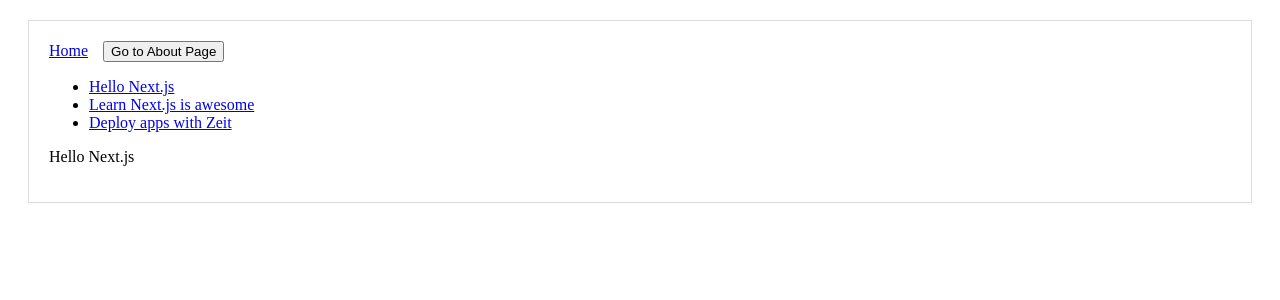
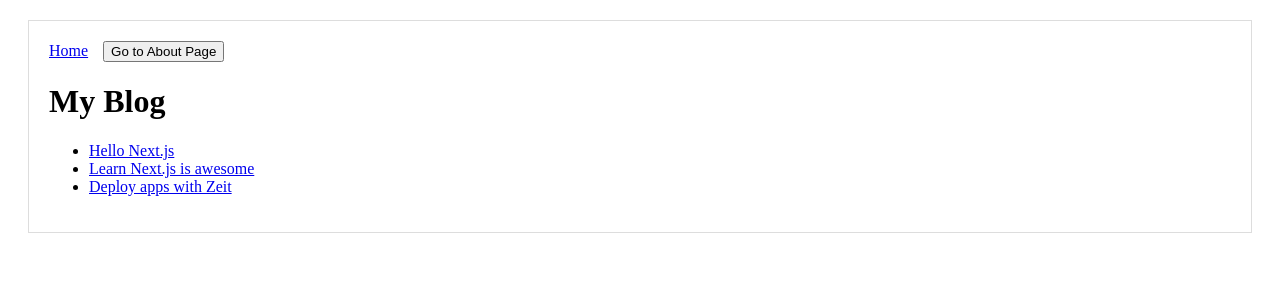
Before and after one commit to orlando-rodriguez/portfolio, a Next.js app in the folder portfolio_app/: page / in a window 1280 px wide. Shown: the top 300 px of the page. Built offline with nearby package versions, Linux system fonts and the light colour scheme.

Commit message:
added route masking

```diff
--- a/portfolio_app/pages/index.js
+++ b/portfolio_app/pages/index.js
@@ -3,25 +3,19 @@
 
 const PostLink = (props) => (
   <li>
-    <Link href={`/post?title=${props.title}`}>
+    <Link as={`/p/${props.id}`} href={`/post?title=${props.title}`}>
       <a>{props.title}</a>
     </Link>
   </li>
 )
 
-const Index = () => (
-  <div>
+export default () => (
   <Layout>
-
+    <h1>My Blog</h1>
     <ul>
-      <PostLink title="Hello Next.js"/>
-      <PostLink title="Learn Next.js is awesome"/>
-      <PostLink title="Deploy apps with Zeit"/>
+      <PostLink id="hello-nextjs" title="Hello Next.js"/>
+      <PostLink id="learn-nextjs" title="Learn Next.js is awesome"/>
+      <PostLink id="deploy-nextjs" title="Deploy apps with Zeit"/>
     </ul>
-
-    <p>Hello Next.js</p>
   </Layout>
-  </div>
 )
-
-export default Index
```
